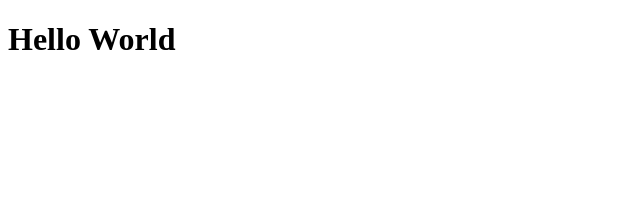
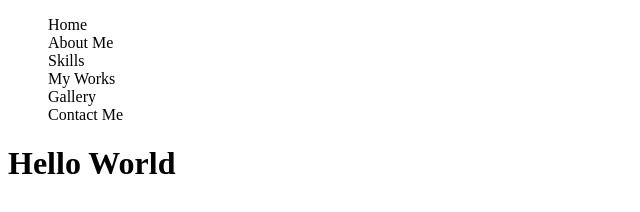
Before and after one commit to DiilaNa/MyPortafolio, a plain HTML site: page index.html in a window 1280 px wide. Shown: the whole page, without its empty margins (0-640 px from the left). Drawn offline with Linux system fonts and the light colour scheme.

Commit message:
Header added

```diff
--- a/index.html
+++ b/index.html
@@ -5,6 +5,16 @@
     <title>Dilan</title>
 </head>
 <body>
+<HEADER>
+    <dl>
+        <dd>Home</dd>
+        <dd>About Me</dd>
+        <dd>Skills</dd>
+        <dd>My Works</dd>
+        <dd>Gallery</dd>
+        <dd>Contact Me</dd>
+    </dl>
+</HEADER>
 <h1>Hello World</h1>
 </body>
 </html>
```
